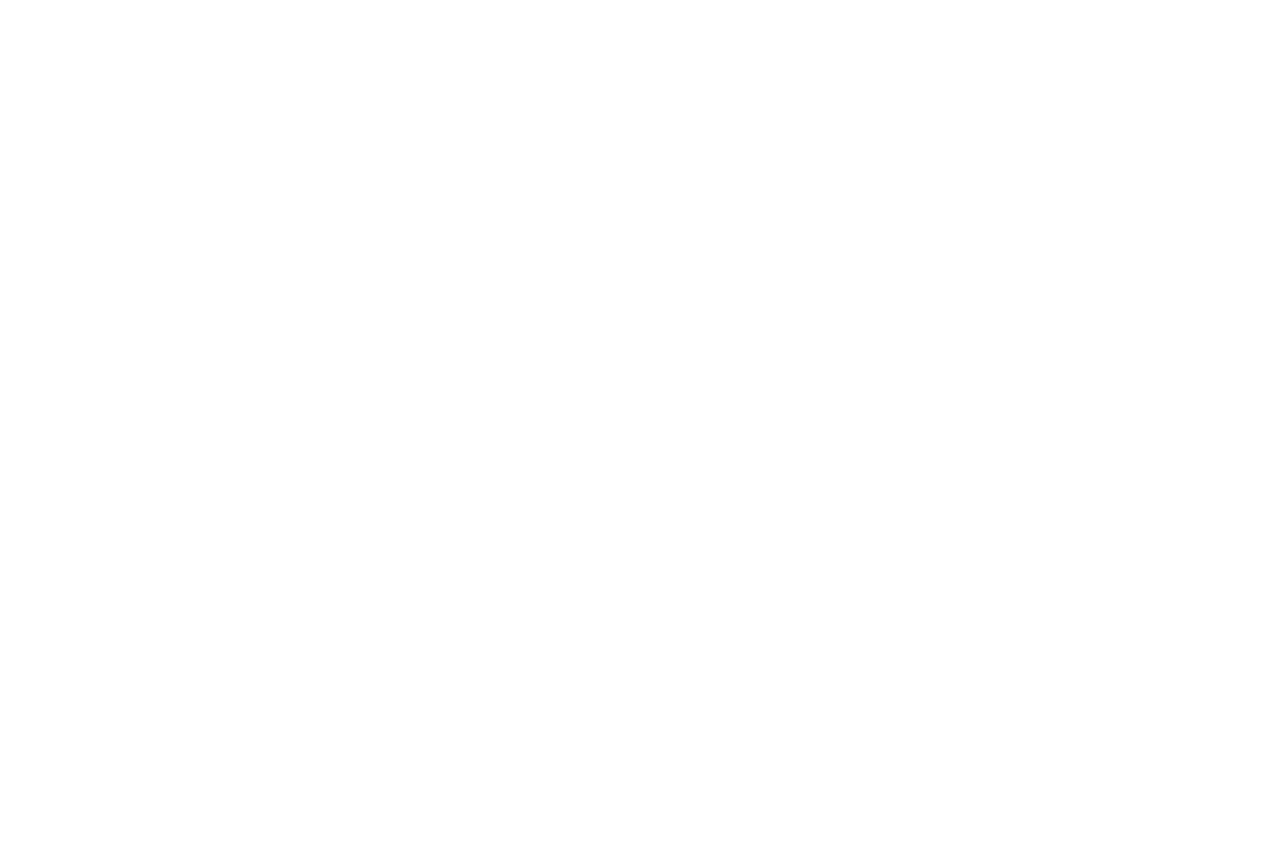
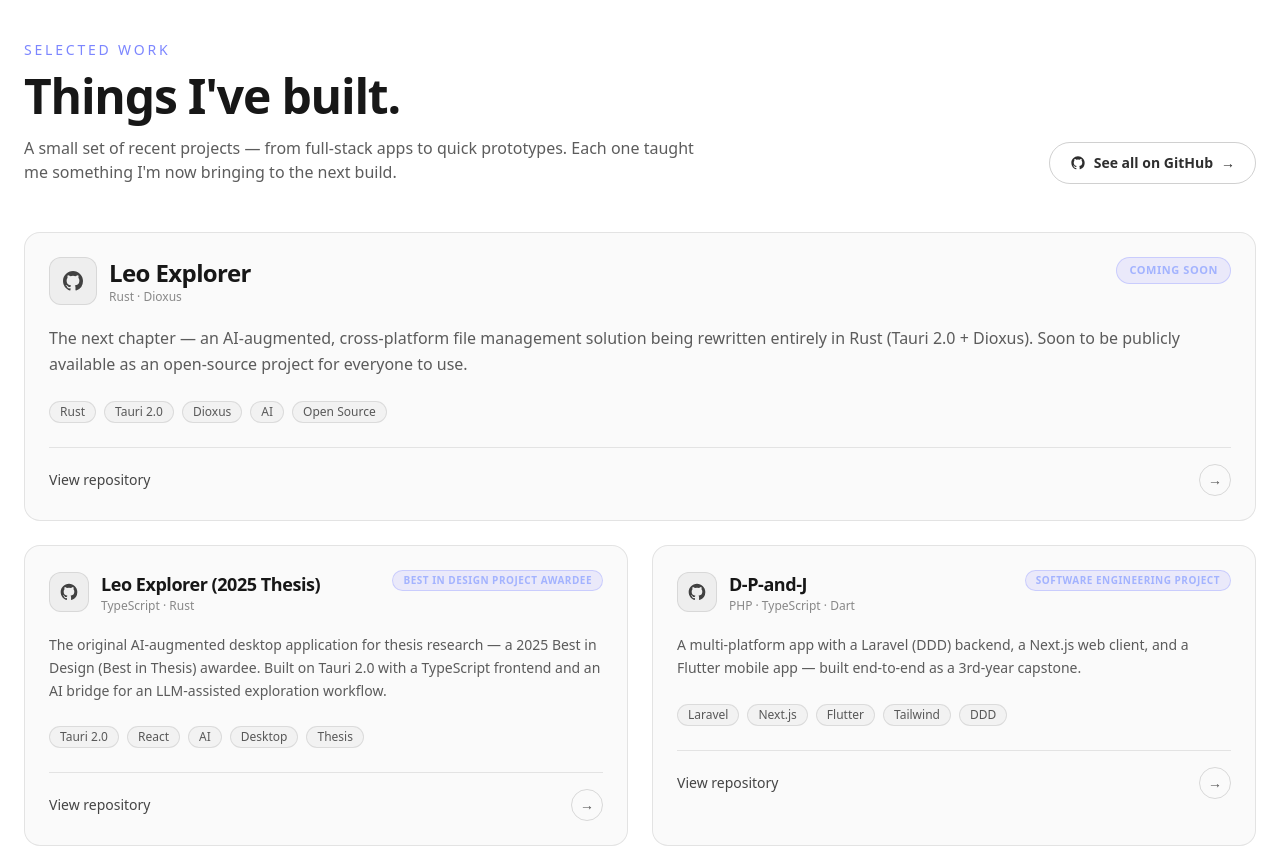
Before and after one commit to cedrickcuencaalegsao/cedrickcuencaalegsao.github.io, a Next.js app: page / in a window 1280 px wide. Shown: the part 840-1687 px from the top of the page. Before the commit the page ends 800 px from the top, so only its background shows below. Built offline with nearby package versions, Linux system fonts and the light colour scheme.

Commit message:
work sections

```diff
--- a/app/component/hero/hero.tsx
+++ b/app/component/hero/hero.tsx
@@ -44,7 +44,7 @@ export default function Hero() {
 
           <div className="mt-8 flex flex-wrap items-center gap-4">
             <a
-              href="#projects"
+              href="#work"
               className="group inline-flex items-center gap-2 rounded-full bg-foreground px-6 py-3 text-sm font-semibold text-background transition-all hover:opacity-90 hover:shadow-lg hover:shadow-indigo-500/20"
             >
               View my work
--- /dev/null
+++ b/app/component/work/work.tsx
@@ -0,0 +1,230 @@
+type Project = {
+  title: string;
+  description: string;
+  repo: string;
+  language: string;
+  topics: string[];
+  highlight?: string;
+};
+
+function GitHubIcon({ className }: { className?: string }) {
+  return (
+    <svg
+      className={className}
+      viewBox="0 0 24 24"
+      fill="currentColor"
+      aria-hidden="true"
+    >
+      <path
+        fillRule="evenodd"
+        clipRule="evenodd"
+        d="M12 2C6.477 2 2 6.484 2 12.017c0 4.425 2.865 8.18 6.839 9.504.5.092.682-.217.682-.483 0-.237-.008-.868-.013-1.703-2.782.605-3.369-1.343-3.369-1.343-.454-1.158-1.11-1.466-1.11-1.466-.908-.62.069-.608.069-.608 1.003.07 1.531 1.032 1.531 1.032.892 1.53 2.341 1.088 2.91.832.092-.647.35-1.088.636-1.338-2.22-.253-4.555-1.113-4.555-4.951 0-1.093.39-1.988 1.029-2.688-.103-.253-.446-1.272.098-2.65 0 0 .84-.27 2.75 1.026A9.564 9.564 0 0 1 12 6.844a9.59 9.59 0 0 1 2.504.337c1.909-1.296 2.747-1.027 2.747-1.027.546 1.379.202 2.398.1 2.651.64.7 1.028 1.595 1.028 2.688 0 3.848-2.339 4.695-4.566 4.943.359.309.678.92.678 1.855 0 1.338-.012 2.419-.012 2.747 0 .268.18.58.688.482A10.02 10.02 0 0 0 22 12.017C22 6.484 17.522 2 12 2Z"
+      />
+    </svg>
+  );
+}
+
+const projects: Project[] = [
+  {
+    title: "Leo Explorer",
+    description:
+      "The next chapter — an AI-augmented, cross-platform file management solution being rewritten entirely in Rust (Tauri 2.0 + Dioxus). Soon to be publicly available as an open-source project for everyone to use.",
+    repo: "https://github.com/cedrickcuencaalegsao/leoexplorer",
+    language: "Rust · Dioxus",
+    topics: ["Rust", "Tauri 2.0", "Dioxus", "AI", "Open Source"],
+    highlight: "Coming Soon",
+  },
+  {
+    title: "Leo Explorer (2025 Thesis)",
+    description:
+      "The original AI-augmented desktop application for thesis research — a 2025 Best in Design (Best in Thesis) awardee. Built on Tauri 2.0 with a TypeScript frontend and an AI bridge for an LLM-assisted exploration workflow.",
+    repo: "https://github.com/cedrickcuencaalegsao/ThesisLeoExplorer-2025",
+    language: "TypeScript · Rust",
+    topics: ["Tauri 2.0", "React", "AI", "Desktop", "Thesis"],
+    highlight: "Best in Design Project Awardee",
+  },
+  {
+    title: "D-P-and-J",
+    description:
+      "A multi-platform app with a Laravel (DDD) backend, a Next.js web client, and a Flutter mobile app — built end-to-end as a 3rd-year capstone.",
+    repo: "https://github.com/cedrickcuencaalegsao/D-P-and-J",
+    language: "PHP · TypeScript · Dart",
+    topics: ["Laravel", "Next.js", "Flutter", "Tailwind", "DDD"],
+    highlight: "Software Engineering project",
+  },
+  {
+    title: "HungerZone",
+    description:
+      "A Laravel web application — server-rendered Blade views, a RESTful backend, and a Vite-powered frontend. A small, focused build for exploring the Laravel stack end-to-end.",
+    repo: "https://github.com/cedrickcuencaalegsao/HungerZone",
+    language: "PHP · Blade",
+    topics: ["Laravel", "Blade", "Vite"],
+    highlight: "First Full-stack Laravel project",
+  },
+  {
+    title: "Braddex Web Prototype",
+    description:
+      "An early web prototype exploring layout, motion, and component composition — a sandbox for trying out modern UI patterns.",
+    repo: "https://github.com/cedrickcuencaalegsao/BraddexWebPrototype",
+    language: "React · JavaScript",
+    topics: ["React", "Prototyping", "UI"],
+    highlight: "Prototype (not deployed)",
+  },
+  {
+    title: "Dev Tools Client",
+    description:
+      "A simple client-side application for managing development tools — built with modern web technologies.",
+    repo: "https://github.com/cedrickcuencaalegsao/dev-tools-client",
+    language: "Css · JavaScript",
+    topics: ["React", "Prototyping", "UI"],
+    highlight: "Hachathon project (not deployed)",
+  },
+  {
+    title: "Dev Tools Server",
+    description:
+      "A simple server-side application for managing development tools — built with modern web technologies.",
+    repo: "https://github.com/cedrickcuencaalegsao/dev-tools-server",
+    language: "Laravel · PHP · REST API · mySQL",
+    topics: ["Laravel", "PHP", "REST API"],
+    highlight: "Hachathon project (not deployed)",
+  },
+];
+
+export function Work() {
+  return (
+    <section
+      id="work"
+      className="relative isolate scroll-mt-24 bg-background px-6 py-24 text-foreground md:py-32"
+    >
+      <div className="mx-auto max-w-7xl">
+        {/* Section header */}
+        <div className="flex flex-col items-start gap-4 md:flex-row md:items-end md:justify-between">
+          <div>
+            <p className="text-sm font-medium uppercase tracking-[0.2em] text-indigo-400">
+              Selected work
+            </p>
+            <h2 className="mt-3 text-3xl font-semibold tracking-tight sm:text-4xl md:text-5xl">
+              Things I&apos;ve built.
+            </h2>
+            <p className="mt-4 max-w-2xl text-base text-foreground/70">
+              A small set of recent projects — from full-stack apps to
+              quick prototypes. Each one taught me something I&apos;m now
+              bringing to the next build.
+            </p>
+          </div>
+          <a
+            href="https://github.com/cedrickcuencaalegsao"
+            target="_blank"
+            rel="noreferrer noopener"
+            className="group inline-flex items-center gap-2 rounded-full border border-foreground/20 px-5 py-2.5 text-sm font-semibold text-foreground/90 transition-colors hover:border-foreground/40 hover:bg-foreground/5"
+          >
+            <GitHubIcon className="h-4 w-4" aria-hidden="true" />
+            See all on GitHub
+            <span
+              aria-hidden="true"
+              className="transition-transform group-hover:translate-x-0.5"
+            >
+              →
+            </span>
+          </a>
+        </div>
+
+        {/* Project grid */}
+        <div className="mt-12 grid gap-6 sm:grid-cols-2">
+          {projects.map((project, index) => (
+            <a
+              key={project.title}
+              href={project.repo}
+              target="_blank"
+              rel="noreferrer noopener"
+              className={`group relative flex flex-col overflow-hidden rounded-2xl border border-foreground/10 bg-foreground/[0.02] p-6 transition-all hover:-translate-y-1 hover:border-foreground/20 hover:bg-foreground/[0.04] hover:shadow-xl hover:shadow-indigo-500/10 ${
+                index === 0 ? "sm:col-span-2" : ""
+              }`}
+            >
+              {/* Hover glow */}
+              <div
+                aria-hidden="true"
+                className="pointer-events-none absolute inset-0 -z-10 opacity-0 transition-opacity group-hover:opacity-100"
+                style={{
+                  background:
+                    "radial-gradient(400px circle at var(--mx,50%) var(--my,0%), color-mix(in oklab, var(--foreground) 8%, transparent), transparent 60%)",
+                }}
+              />
+
+              <div className="flex items-start justify-between gap-3">
+                <div className="flex items-center gap-3">
+                  <div
+                    className={`flex items-center justify-center rounded-xl bg-foreground/5 text-foreground/80 ring-1 ring-inset ring-foreground/10 ${
+                      index === 0 ? "h-12 w-12" : "h-10 w-10"
+                    }`}
+                  >
+                    <GitHubIcon
+                      className={index === 0 ? "h-6 w-6" : "h-5 w-5"}
+                      aria-hidden="true"
+                    />
+                  </div>
+                  <div>
+                    <h3
+                      className={`font-semibold tracking-tight text-foreground ${
+                        index === 0 ? "text-2xl" : "text-lg"
+                      }`}
+                    >
+                      {project.title}
+                    </h3>
+                    <p className="text-xs text-foreground/50">
+                      {project.language}
+                    </p>
+                  </div>
+                </div>
+                {project.highlight ? (
+                  <span
+                    className={`rounded-full border border-indigo-400/30 bg-indigo-500/10 font-semibold uppercase tracking-wider text-indigo-300 ${
+                      index === 0
+                        ? "px-3 py-1 text-[11px]"
+                        : "px-2.5 py-0.5 text-[10px]"
+                    }`}
+                  >
+                    {project.highlight}
+                  </span>
+                ) : null}
+              </div>
+
+              <p
+                className={`mt-5 leading-relaxed text-foreground/70 ${
+                  index === 0 ? "text-base" : "text-sm"
+                }`}
+              >
+                {project.description}
+              </p>
+
+              <div className="mt-6 flex flex-wrap gap-2">
+                {project.topics.map((topic) => (
+                  <span
+                    key={topic}
+                    className="rounded-full border border-foreground/10 bg-foreground/[0.03] px-2.5 py-0.5 text-xs text-foreground/70"
+                  >
+                    {topic}
+                  </span>
+                ))}
+              </div>
+
+              <div className="mt-6 flex items-center justify-between border-t border-foreground/10 pt-4 text-sm">
+                <span className="inline-flex items-center gap-1.5 font-medium text-foreground/80">
+                  View repository
+                </span>
+                <span
+                  aria-hidden="true"
+                  className="inline-flex h-8 w-8 items-center justify-center rounded-full border border-foreground/15 text-foreground/70 transition-transform group-hover:translate-x-0.5 group-hover:border-foreground/30"
+                >
+                  →
+                </span>
+              </div>
+            </a>
+          ))}
+        </div>
+      </div>
+    </section>
+  );
+}
+
+export default Work;
--- a/app/layout.tsx
+++ b/app/layout.tsx
@@ -12,7 +12,7 @@ export default function RootLayout({
   children: React.ReactNode;
 }>) {
   return (
-    <html lang="en" className="h-full">
+    <html lang="en" className="h-full scroll-smooth">
       <body className="min-h-screen flex flex-col">{children}</body>
     </html>
   );
--- a/app/page.tsx
+++ b/app/page.tsx
@@ -2,6 +2,7 @@
 import { useEffect, useState } from "react";
 import Loader from "./component/loader/loader";
 import Hero from "./component/hero/hero";
+import Work from "./component/work/work";
 
 export default function Home() {
   const [loading, setLoading] = useState(true);
@@ -22,6 +23,7 @@ export default function Home() {
   return (
     <main>
       <Hero />
+      <Work />
     </main>
   );
 }
```
